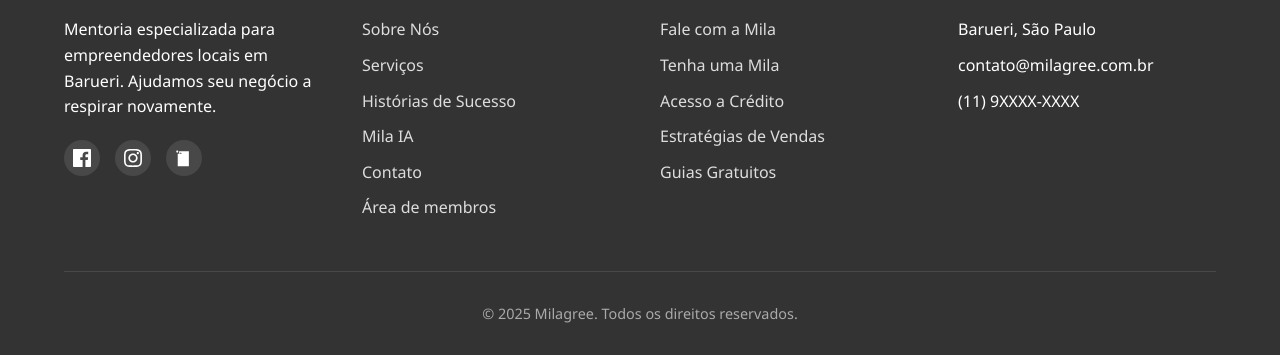
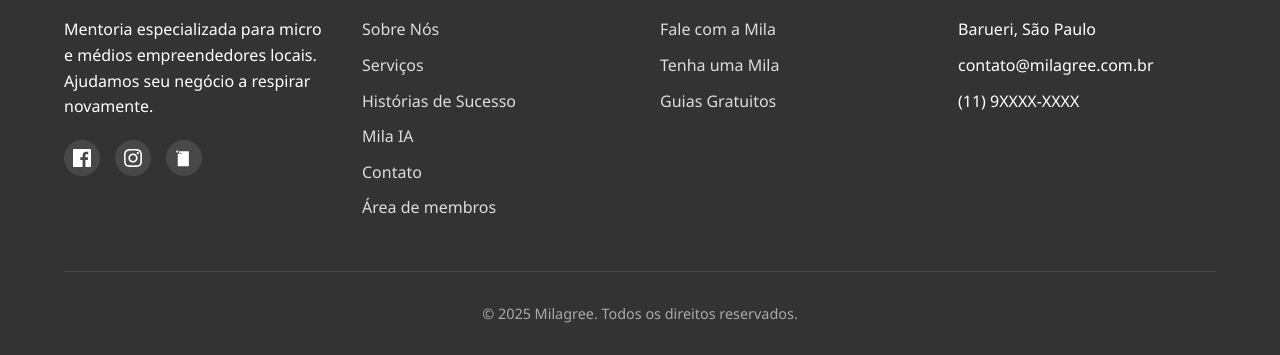
Before and after one commit to aasouzaconsult/mila, a plain HTML site: page FaleMila.html in a window 1280 px wide. Shown: the part 1050-1405 px from the top of the page. Drawn offline with Linux system fonts and the light colour scheme.

Commit message:
Add files via upload

```diff
--- a/FaleMila.html
+++ b/FaleMila.html
@@ -539,7 +539,7 @@
             <div class="footer-content">
                 <div class="footer-column">
                     <h4>Milagree</h4>
-                    <p>Mentoria especializada para empreendedores locais em Barueri. Ajudamos seu negócio a respirar novamente.</p>
+                    <p>Mentoria especializada para micro e médios empreendedores locais. Ajudamos seu negócio a respirar novamente.</p>
                     <div class="social-links">
                         <a href="#">
                             <svg xmlns="http://www.w3.org/2000/svg" width="18" height="18" fill="currentColor" viewBox="0 0 24 24">
@@ -574,8 +574,6 @@
                     <ul>
                         <li><a href="FaleMila.html">Fale com a Mila</a></li>
                         <li><a href="construction.html">Tenha uma Mila</a></li>
-                        <li><a href="construction.html">Acesso a Crédito</a></li>
-                        <li><a href="construction.html">Estratégias de Vendas</a></li>
                         <li><a href="construction.html">Guias Gratuitos</a></li>
                     </ul>
                 </div>
```
Also changed, not shown: index.html (+1 -1 lines).
